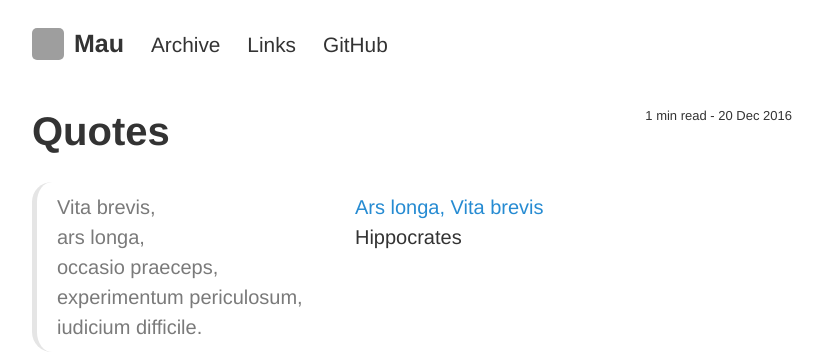
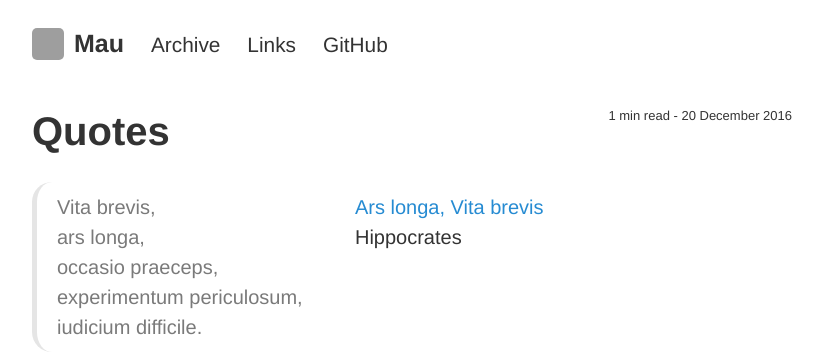
Before and after one commit to Maumagnaguagno/maumagnaguagno.github.io, a Jekyll site: the page built from quotes.md, in a window 1280 px wide. Shown: the top 352 px of the page, without its empty margins (228-1051 px from the left). Built offline with Jekyll 4.4.1, drawn with Linux system fonts in a browser that asks for light colours; our own code applies the rules of GitHub Pages for plain Markdown files; grey boxes are pictures that could not be loaded.

Commit message:
Revert to long string date

```diff
--- a/_includes/page_info.html
+++ b/_includes/page_info.html
@@ -8,6 +8,6 @@
       {{ words | divided_by:180 }} mins
     {% endif %}
     read -
-    {{ page.date | date_to_string }}
+    {{ page.date | date_to_long_string }}
   </p>
 {% endif %}
```
